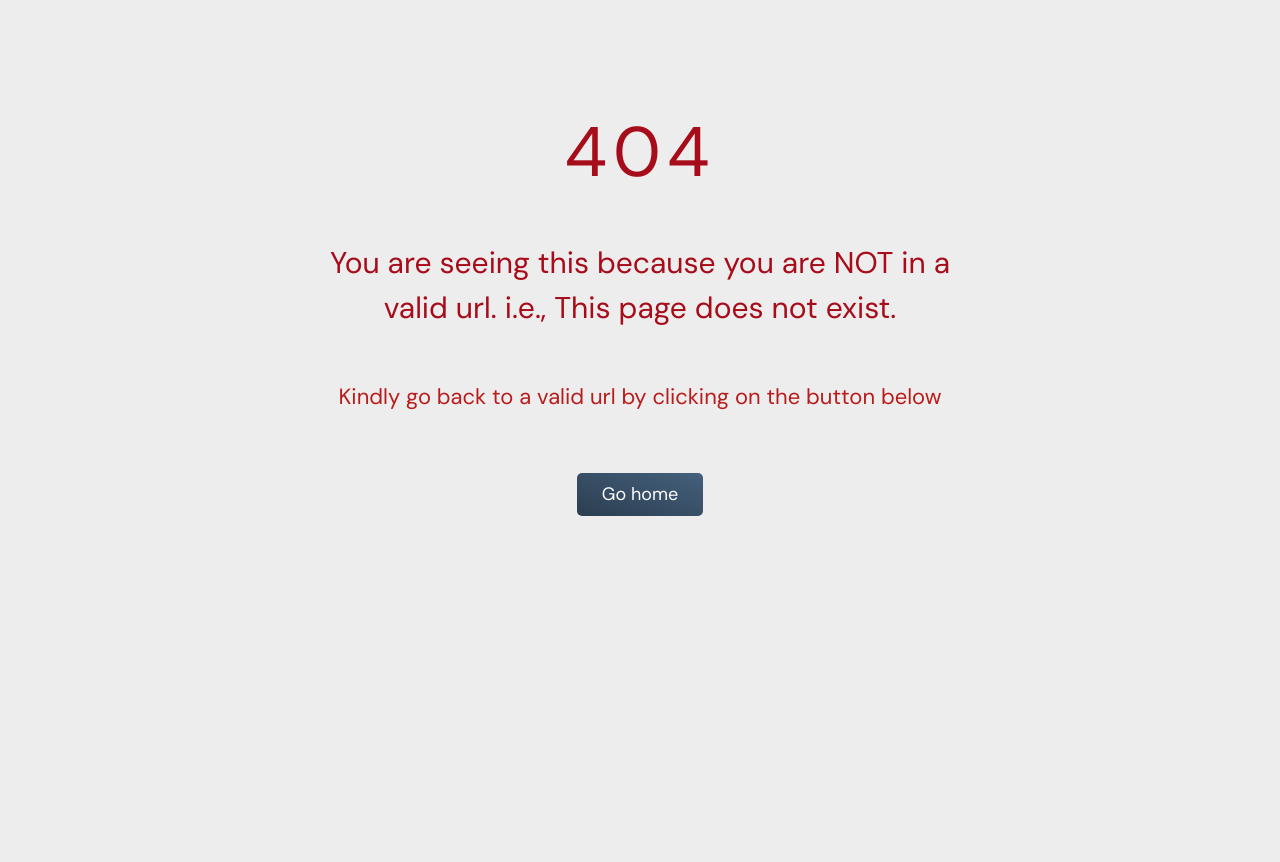
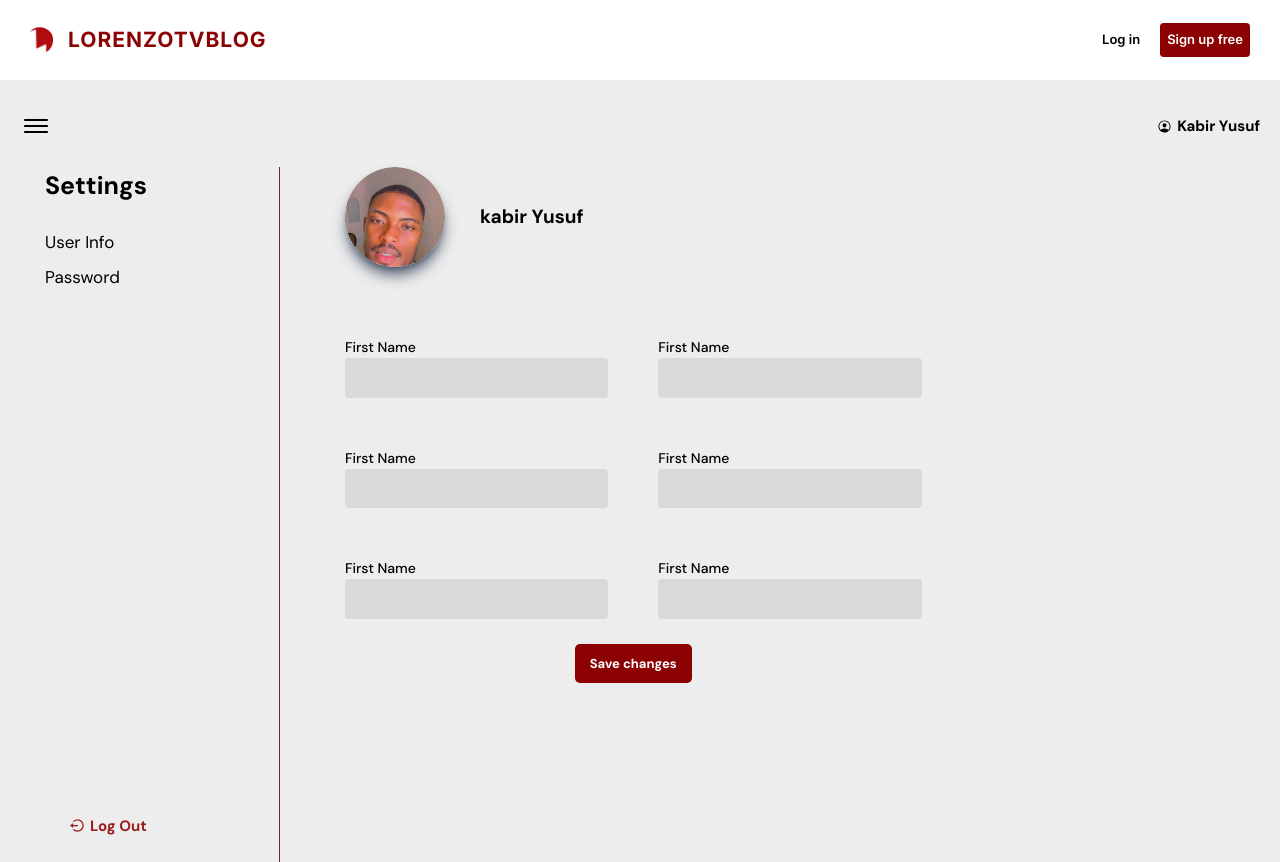
Before and after one commit to LorenzoTvmedia/Blog, a React (Vite) app: page /profile in a window 1280 px wide. Before the commit this address had no page. Before the commit the page ends 800 px from the top, so only its background shows below. Built offline with nearby package versions, Linux system fonts and the light colour scheme.

Commit message:
added profile page

```diff
--- a/index.html
+++ b/index.html
@@ -24,7 +24,7 @@
       work correctly both with client-side routing and a non-root public URL.
       Learn how to configure a non-root public URL by running `npm run build`.
     -->
-    <title>React App</title>
+    <title>Lorenzo</title>
   </head>
   <body>
     <noscript>You need to enable JavaScript to run this app.</noscript>
--- a/src/App.jsx
+++ b/src/App.jsx
@@ -18,6 +18,7 @@ import EmailVerification from "./pages/signup/EmailVerification";
 import Founderseries from "./pages/founderseries/Founderseries";
 import Aboutus from "./pages/aboutus/Aboutus";
 import Blogpost from "./pages/blogpost/Blogpost";
+import Profile from "./pages/profile/Profile";
 
 // Dynamic Imports (Lazy - loading)
 const Home = lazy(() => import("./pages/home/Home"));
@@ -72,9 +73,10 @@ const App = () => {
             </Route>
           </Route>
 
-          <Route path="https://lorenzotvmedia.netlify.app/about" element={<Aboutus/>}/>
+          {/* <Route path="/about" element={<Aboutus />}/> */}
 
           <Route path="/founderseries" element={<Founderseries/>}/>
+          <Route path="/profile" element={<Profile />}/>
 
           {/* Routes that will be matched if none of the route(s) is matched */}
           <Route path="*" element={<NotFound />} />
--- a/src/components/Navigation/Navigation.jsx
+++ b/src/components/Navigation/Navigation.jsx
@@ -104,7 +104,9 @@ const Navigation = () => {
                       <Link to="/founderseries" className="link">Founder's Series</Link>
                     </li>
                     <li className="signuplist">
-                      <Link to="https://lorenzotvmedia.netlify.app/about" className="link">About us</Link>
+                      <Link
+                        target="_blank"
+                        to="https://lorenzotvmedia.netlify.app/about" className="link">About us</Link>
                     </li>
                     <li className="signuplist">
                       <Link to="/posts/blogpost" className="link"> Blog Post</Link>
@@ -114,9 +116,9 @@ const Navigation = () => {
                     </li>
                 </ul>
                 <div className="flex items-center space-x-[2rem]">
-                  <span className="">
+                  <Link to='/profile' className="">
                     <IoPersonCircleOutline className="text-[2.5rem] md:text-[#222222] text-white"/>
-                  </span>
+                  </Link>
                   <span className="flex items-center space-x-6">
                         <Button
                           type="button"
--- /dev/null
+++ b/src/pages/profile/Profile.jsx
@@ -0,0 +1,128 @@
+import React, { useState } from 'react'
+import './profile.css'
+import Navigation from '../../components/Navigation/Navigation'
+import Footer from '../../components/Footer/Footer'
+import { IoPersonCircleOutline } from "react-icons/io5";
+import { IoIosMenu } from "react-icons/io";
+import { CiUnlock } from "react-icons/ci";
+import { RiLogoutCircleLine } from "react-icons/ri";
+import Yusuf from '../../assets/yusuf.png'
+
+
+
+export const Userinfo = () =>{
+  return(
+    <div className='pl-10'>
+      <div className='flex items-center gap-14 mb-28'>
+        <div><img src={Yusuf} alt="" className='rounded-full shadow-lg shadow-slate-600'/></div>
+        <p className='text-[1.9rem] font-extrabold'>kabir Yusuf</p>
+      </div>
+      <form action="" className='w-4/6'>
+        <div className='profileform'>
+          <div className='flex flex-col'>
+            <label htmlFor="" className='text-[1.4rem] font-[500]'>First Name</label>
+            <input
+            type="text"
+            className='bg-[#d9d9d9] p-4 rounded-md outline-none text-[1.3rem]'
+            />
+          </div>
+          <div className='flex flex-col'>
+            <label htmlFor="" className='text-[1.4rem] font-[500]'>First Name</label>
+            <input
+            type="text"
+            className='bg-[#d9d9d9] p-4 rounded-md outline-none text-[1.3rem]'
+            />
+          </div>
+          <div className='flex flex-col'>
+            <label htmlFor="" className='text-[1.4rem] font-[500]'>First Name</label>
+            <input
+            type="text"
+            className='bg-[#d9d9d9] p-4 rounded-md outline-none text-[1.3rem]'
+            />
+          </div>
+          <div className='flex flex-col'>
+            <label htmlFor="" className='text-[1.4rem] font-[500]'>First Name</label>
+            <input
+            type="text"
+            className='bg-[#d9d9d9] p-4 rounded-md outline-none text-[1.3rem]'
+            />
+          </div>
+          <div className='flex flex-col'>
+            <label htmlFor="" className='text-[1.4rem] font-[500]'>First Name</label>
+            <input
+            type="text"
+            className='bg-[#d9d9d9] p-4 rounded-md outline-none text-[1.3rem]'
+            />
+          </div>
+          <div className='flex flex-col'>
+            <label htmlFor="" className='text-[1.4rem] font-[500]'>First Name</label>
+            <input
+            type="text"
+            className='bg-[#d9d9d9] p-4 rounded-md outline-none text-[1.3rem]'
+            />
+          </div>
+        </div>
+        <div className='flex items-center justify-center mt-10 w-full'>
+          <button
+          type='submit'
+          className='bg-[#8C0202] text-white py-4 px-6 text-[1.3rem] font-bold rounded-lg'
+          >Save changes</button>
+        </div>
+      </form>
+    </div>
+  )
+}
+
+
+export const Password = () =>{
+  return(
+    <div>
+      <div className='flex items-center'>
+        <span><CiUnlock className='border-[1px] border-black'/></span>
+        <p>Change Password</p>
+      </div>
+    </div>
+  )
+}
+
+
+const Profile = () => {
+  const [ showSetting, setShowSetting ] = useState(true)
+  return (
+    <div className=''>
+      <Navigation />
+      <section className='px-8 mt-[4rem]'>
+        <div className='flex items-center justify-between'>
+          <span><IoIosMenu className='text-[32px]'/></span>
+          <p className='flex items-center gap-2 text-[15px] font-bold'>
+            <span><IoPersonCircleOutline /></span>
+            <span>Kabir Yusuf</span>
+          </p>
+        </div>
+        <div className='px-10 pt-10 h-[90vh] flex gap-6'>
+          <div className='w-1/5 flex flex-col justify-between h-full border-r-[1px] border-red-900'>
+            <div className=''>
+              <p className='text-[25px] font-bold'>Settings</p>
+              <div className='text-[17px] mt-10 flex flex-col items-start gap-4'>
+                <button className={`setting`} onClick={() => setShowSetting(true)}>User Info</button>
+                <button className={`setting`} onClick={() => setShowSetting(false)}>Password</button>
+              </div>
+            </div>
+            <p className='text-red-800 p-10 font-bold text-[1.5rem] flex items-center gap-2'><RiLogoutCircleLine /> Log Out</p>
+          </div>
+          <div className='px-10 w-4/5'>
+            {showSetting ? (
+              <Userinfo />
+            ):(
+              <Password />
+            )
+            }
+          </div>
+        </div>
+      </section>
+      {/* <Footer /> */}
+    </div>
+  )
+}
+
+export default Profile
--- /dev/null
+++ b/src/pages/profile/profile.css
@@ -0,0 +1,22 @@
+.profileform{
+    display: grid;
+    grid-template-columns: repeat(2, 1fr);
+    gap: 5rem;
+}
+.setting{
+    position: relative;
+}
+.setting::before{
+    position: absolute;
+    content: '';
+    bottom: -.3rem;
+    right: 0;
+    width: 100%;
+    background-color: #8C0202;
+    height: .2rem;
+    transform: scale(0);
+    transition: all .4s cubic-bezier(0.165, 0.84, 0.44, 1);
+}
+.setting:hover::before{
+    transform: scale(1);
+}
```
